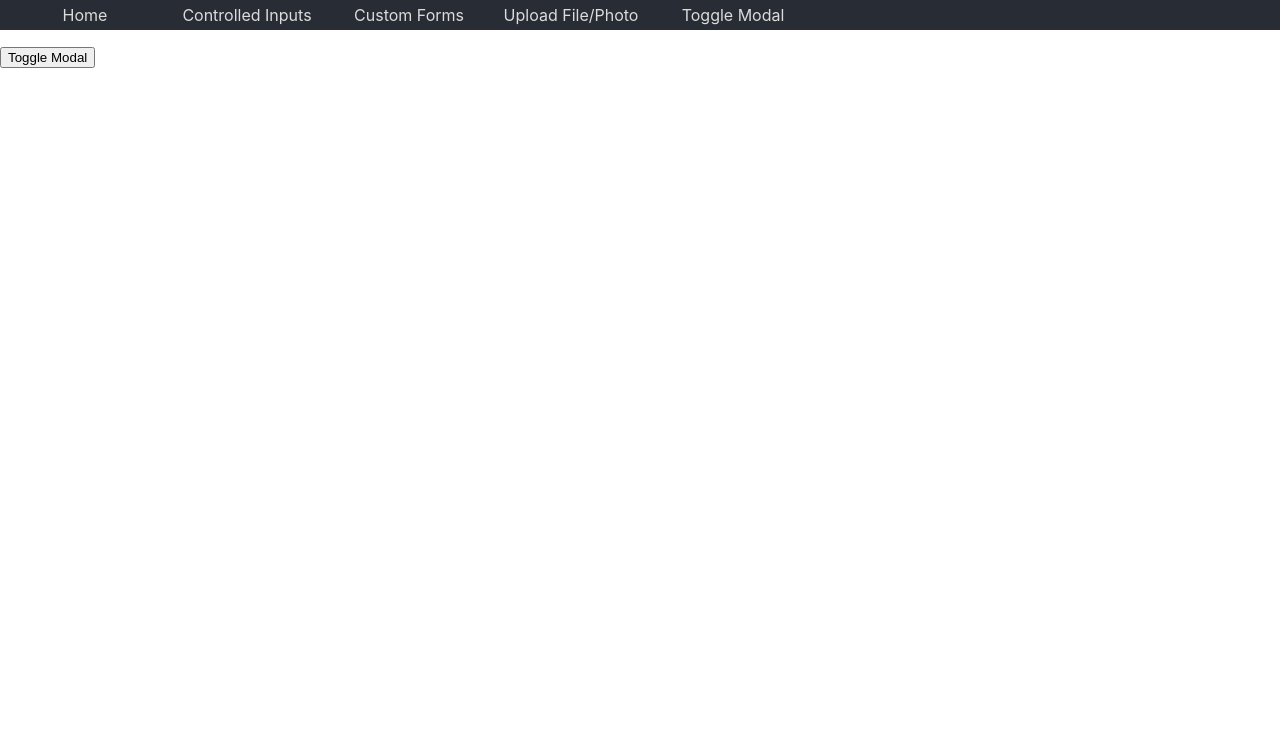
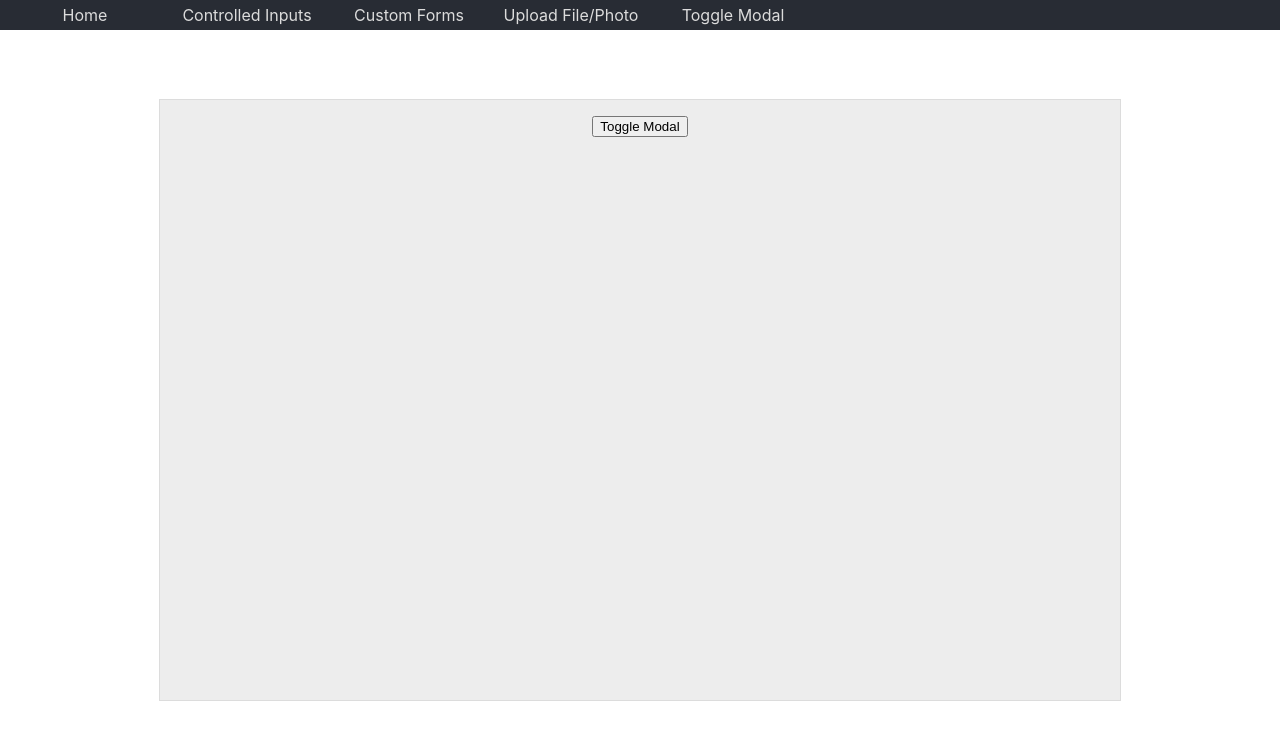
Before and after one commit to vishalicious213/react-test-projects, a React (Create React App) app: page /modal in a window 1280 px wide. Shown: the top 740 px of the page. Built offline with nearby package versions, Linux system fonts and the light colour scheme.

Commit message:
Modal - applied initial styles

```diff
--- a/src/App.css
+++ b/src/App.css
@@ -224,3 +224,30 @@
 .image-container img {
   width: 100%;
 }
+
+/* MODAL */
+
+.page-body {
+  outline: 1px solid gainsboro;
+  display: flex;
+  flex-direction: column;
+  align-items: center;
+  height: 75%;
+  width: 75%;
+  position: absolute;
+  left: 12.5%;
+  top: 12.5%;
+  background: rgba(220, 220, 220, .5);
+
+}
+
+.page-body button {
+  margin-top: 1rem;
+}
+
+.modal {
+  outline: 1px solid gainsboro;
+  margin-top: 1rem;
+  width: 90%;
+  text-align: center;
+}
--- a/src/components/Modal.js
+++ b/src/components/Modal.js
@@ -21,7 +21,7 @@ function Modal() {
     }, [])
 
     return (
-        <div className='Modal' ref={outside}>
+        <div className='page-body' ref={outside}>
             <button onClick={() => setIsOpen(!isOpen)}>Toggle Modal</button>
             {isOpen ? (
                 <div className='modal'>
```
